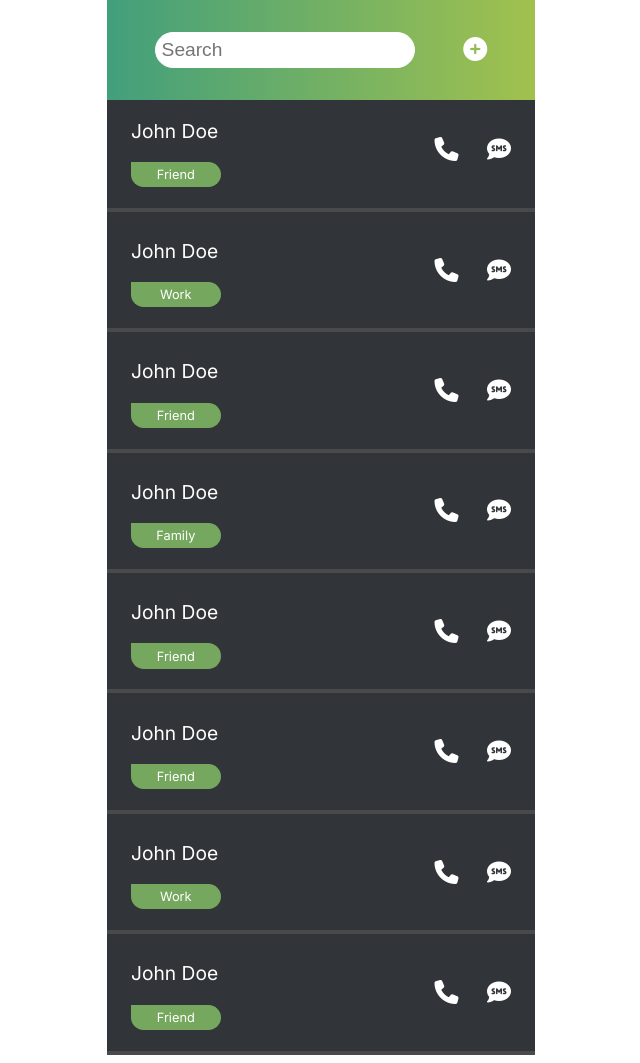
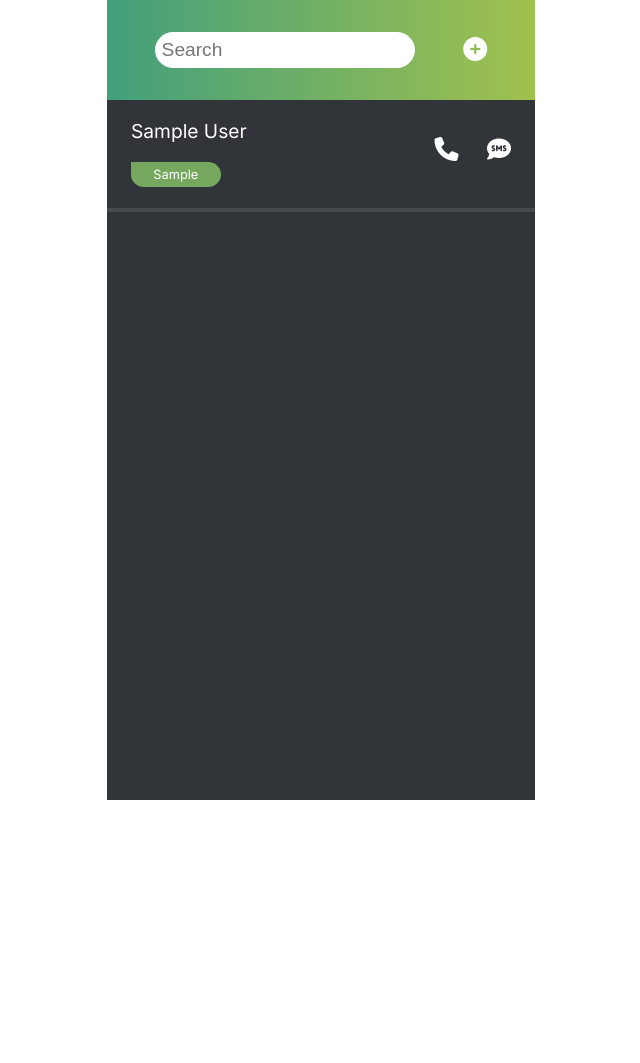
Before and after one commit to yusupovbulat/Contact-List-App, a Django app: page / in a window 1280 px wide. Shown: the whole page, without its empty margins (319-959 px from the left). After the commit the page ends 800 px from the top, so only its background shows below. Run offline with Django 3.2, Linux system fonts and the light colour scheme; tables that the repository leaves empty hold one stand-in row (values such as "Sample post"); some libraries are stand-ins or nearby versions.

Commit message:
Add context to views.py and replace hardcode in index.html to for function

```diff
--- a/contact/views.py
+++ b/contact/views.py
@@ -2,11 +2,10 @@ from django.shortcuts import render, redirect
 
 from .models import Contact
 
-# Create your views here.
-
 
 def index(request):
-    return render(request, "index.html")
+    contacts = Contact.objects.all()
+    return render(request, "index.html", {'contacts': contacts})
 
 
 def add_contact(request):
@@ -15,7 +14,7 @@ def add_contact(request):
             full_name=request.POST['fullname'],
             relationship=request.POST['relationship'],
             email=request.POST['email'],
-            phone_number=request.POST['phone-number'],
+            phone_number=request.POST['phone'],
             address=request.POST['address']
         )
         new_contact.save()
--- a/templates/index.html
+++ b/templates/index.html
@@ -33,11 +33,12 @@
       </header>
       <section class="contacts-library">
         <ul class="contacts-list">
+          {% for contact in contacts reversed %}
           <a href="contact-profile.html">
             <div class="contact-section">
               <li class="list__item">
-                <p class="contact-name">John Doe</p>
-                <p class="relationship">Friend</p>
+                <p class="contact-name">{{ contact.full_name | title }}</p>
+                <p class="relationship">{{ contact.relationship | title }}</p>
               </li>
               <li class="list__item">
                 <i class="fas fa-phone"></i>
@@ -46,98 +47,7 @@
             </div>
           </a>
           <hr />
-          <a href="contact-profile.html">
-            <div class="contact-section">
-              <li class="list__item">
-                <p class="contact-name">John Doe</p>
-                <p class="relationship">Work</p>
-              </li>
-              <li class="list__item">
-                <i class="fas fa-phone"></i>
-                <i class="fas fa-sms text"></i>
-              </li>
-            </div>
-          </a>
-          <hr />
-          <a href="contact-profile.html">
-            <div class="contact-section">
-              <li class="list__item">
-                <p class="contact-name">John Doe</p>
-                <p class="relationship">Friend</p>
-              </li>
-              <li class="list__item">
-                <i class="fas fa-phone"></i>
-                <i class="fas fa-sms text"></i>
-              </li>
-            </div>
-          </a>
-          <hr />
-          <a href="contact-profile.html">
-            <div class="contact-section">
-              <li class="list__item">
-                <p class="contact-name">John Doe</p>
-                <p class="relationship">Family</p>
-              </li>
-              <li class="list__item">
-                <i class="fas fa-phone"></i>
-                <i class="fas fa-sms text"></i>
-              </li>
-            </div>
-          </a>
-          <hr />
-          <a href="contact-profile.html">
-            <div class="contact-section">
-              <li class="list__item">
-                <p class="contact-name">John Doe</p>
-                <p class="relationship">Friend</p>
-              </li>
-              <li class="list__item">
-                <i class="fas fa-phone"></i>
-                <i class="fas fa-sms text"></i>
-              </li>
-            </div>
-          </a>
-          <hr />
-          <a href="contact-profile.html">
-            <div class="contact-section">
-              <li class="list__item">
-                <p class="contact-name">John Doe</p>
-                <p class="relationship">Friend</p>
-              </li>
-              <li class="list__item">
-                <i class="fas fa-phone"></i>
-                <i class="fas fa-sms text"></i>
-              </li>
-            </div>
-          </a>
-          <hr />
-          <a href="contact-profile.html">
-            <div class="contact-section">
-              <li class="list__item">
-                <p class="contact-name">John Doe</p>
-                <p class="relationship">Work</p>
-              </li>
-              <li class="list__item">
-                <i class="fas fa-phone"></i>
-                <i class="fas fa-sms text"></i>
-              </li>
-            </div>
-          </a>
-          <hr />
-          <a href="contact-profile.html">
-            <div class="contact-section">
-              <li class="list__item">
-                <p class="contact-name">John Doe</p>
-                <p class="relationship">Friend</p>
-              </li>
-              <li class="list__item">
-                <i class="fas fa-phone"></i>
-                <i class="fas fa-sms text"></i>
-              </li>
-            </div>
-          </a>
-          <hr />
-        </ul>
+          {% endfor %}
       </section>
     </div>
   </body>
```
